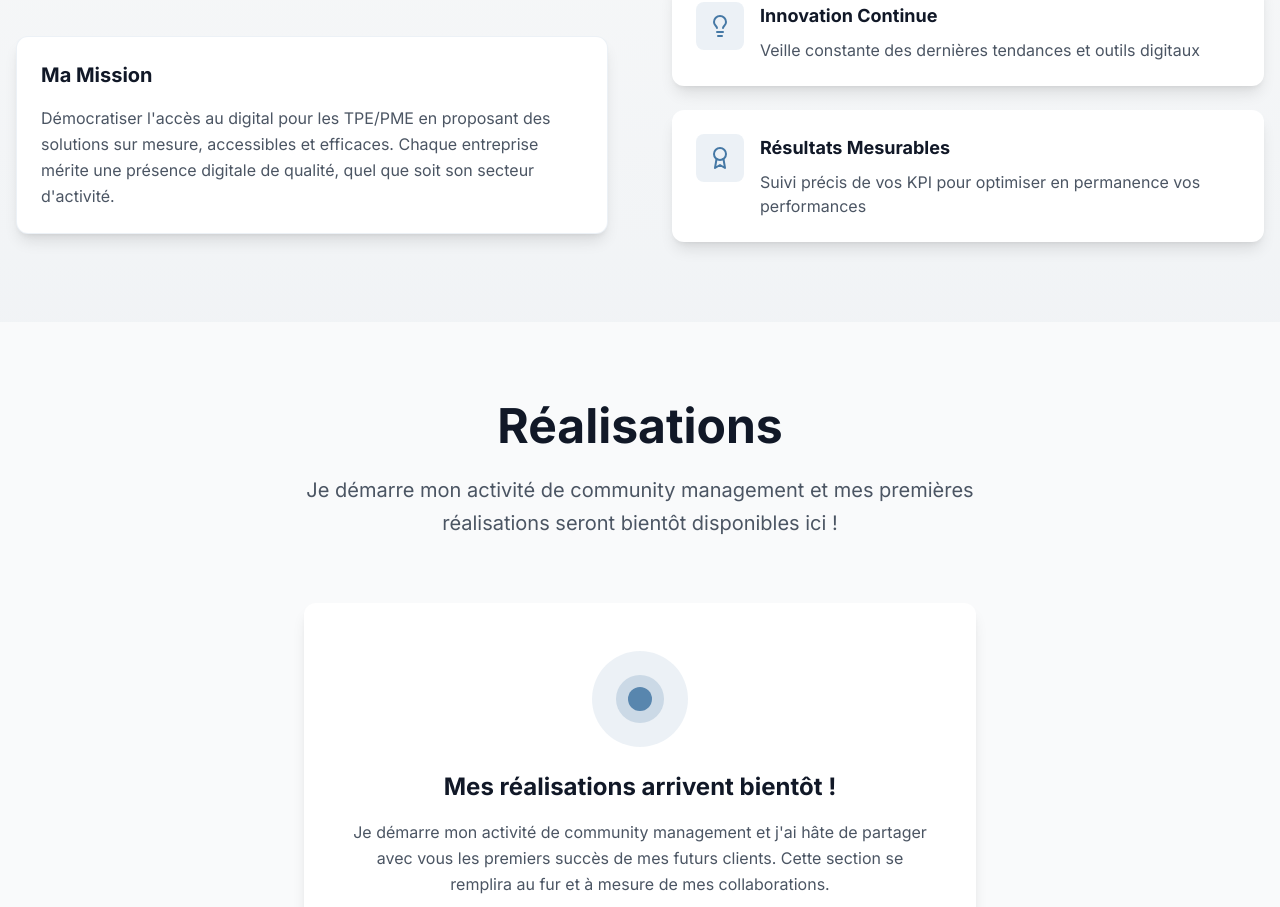
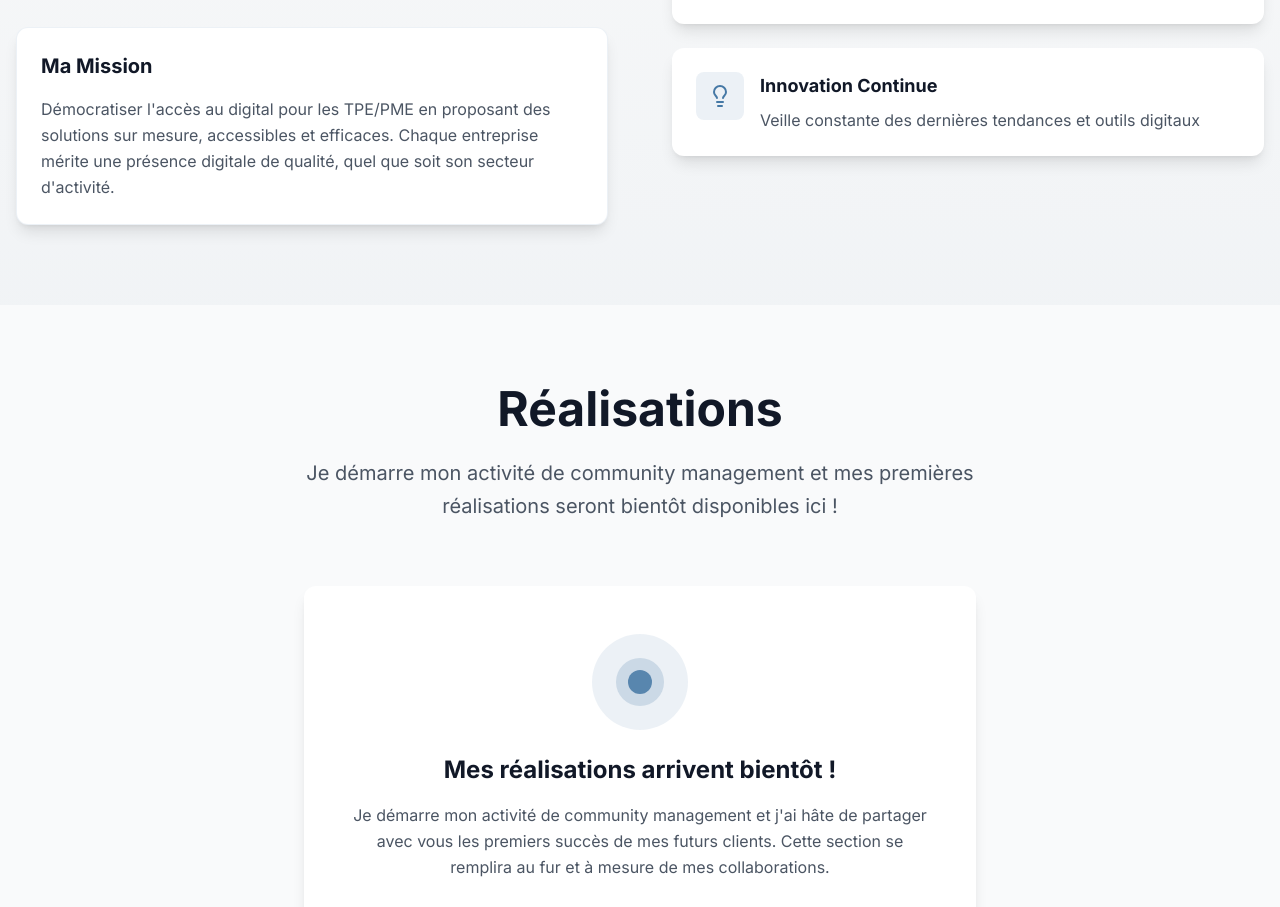
Before and after one commit to Raivals/Webardot, a React (Vite) app: page / in a window 1280 px wide. Shown: the part 2481-3388 px from the top of the page. Built offline with nearby package versions, Linux system fonts and the light colour scheme.

Commit message:
remove kpis section from about

```diff
--- a/src/components/About.tsx
+++ b/src/components/About.tsx
@@ -20,12 +20,8 @@ const About: React.FC = () => {
       icon: Lightbulb,
       title: "Innovation Continue",
       description: "Veille constante des dernières tendances et outils digitaux"
-    },
-    {
-      icon: Award,
-      title: "Résultats Mesurables",
-      description: "Suivi précis de vos KPI pour optimiser en permanence vos performances"
     }
+
   ];
 
   return (
```
